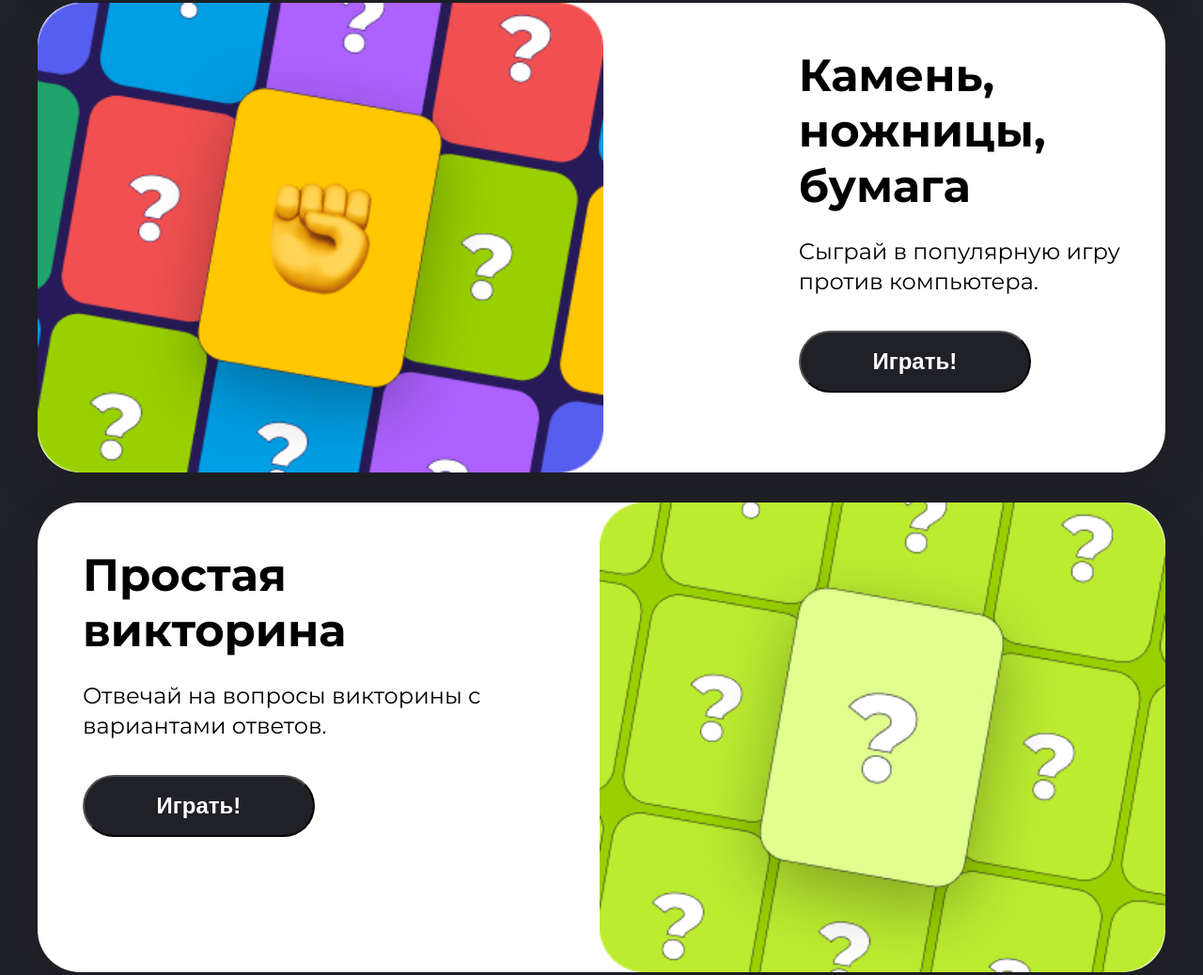
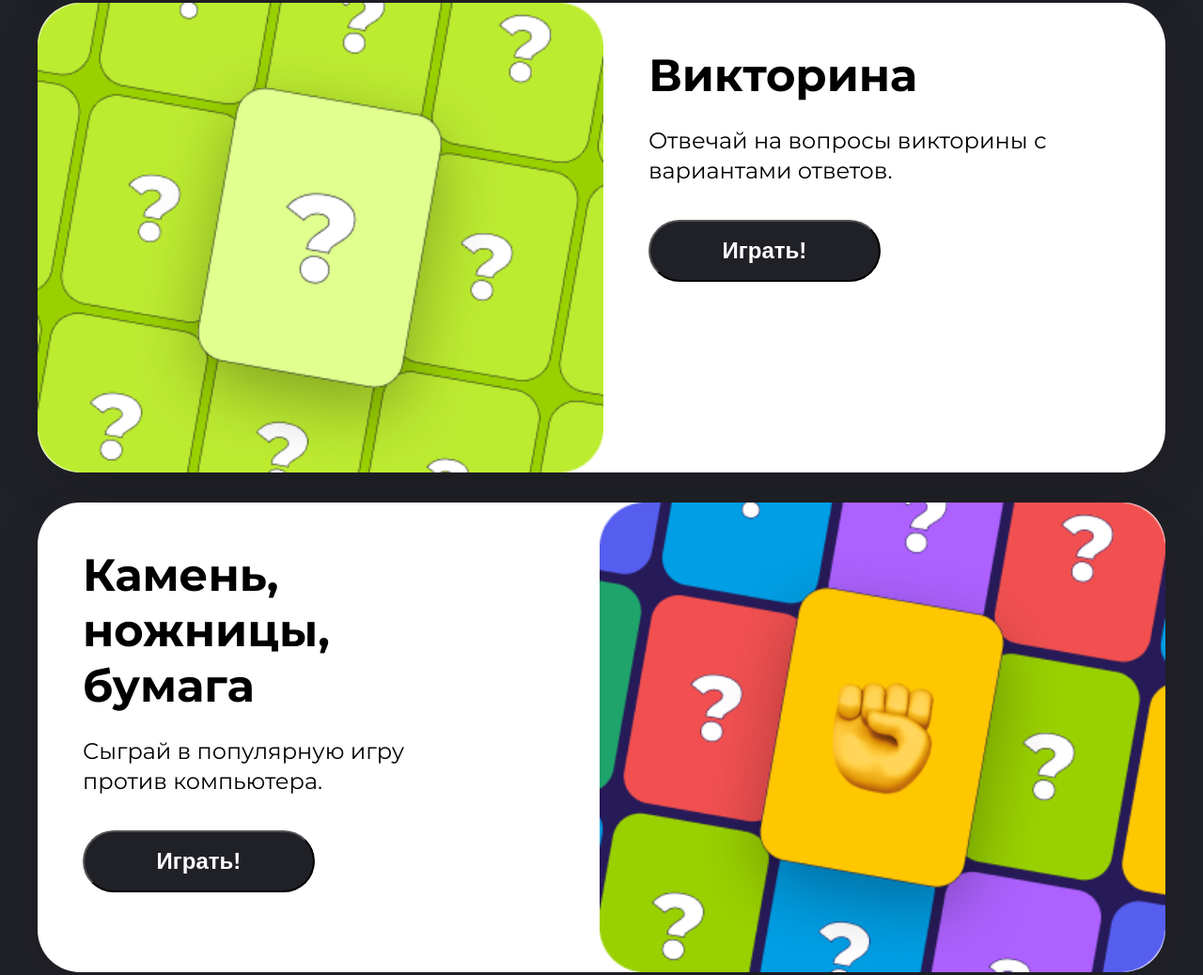
Before and after one commit to Vitaly-Dudkin/2-nd-course-hw, a plain HTML site: page index.html in a window 1280 px wide. Shown: the part 4024-5062 px from the top of the page at 94% size. Drawn offline with Linux system fonts and the light colour scheme.

Commit message:
added games 3 and 4

```diff
--- a/index.html
+++ b/index.html
@@ -113,10 +113,20 @@
                 <div class="mini-games__content">
                     <h3 class="mini-games__title">Переверни текст</h3>
                     <p class="mini-games__desc">Попробуй ввести текст, который будет перевернут.</p>
-                    <button class="mini-games__button button">Играть!</button>
+                    <button class="mini-games__button button" onclick="reverseText()">Играть!</button>
                 </div>
                 <div class="mini-games__image" id="game-3">
                     <img class="mini-games__img" src="img/game_3.png" alt="Угадай число">
+                </div>
+            </article>
+            <article class="mini-games__card">
+                <div class="mini-games__content">
+                    <h3 class="mini-games__title">Викторина</h3>
+                    <p class="mini-games__desc">Отвечай на вопросы викторины с вариантами ответов.</p>
+                    <button class="mini-games__button button" onclick="startQuiz()">Играть!</button>
+                </div>
+                <div class="mini-games__image" id="game-4">
+                    <img class="mini-games__img" src="img/game_5.png" alt="Угадай число">
                 </div>
             </article>
             <article class="mini-games__card">
@@ -125,18 +135,8 @@
                     <p class="mini-games__desc">Сыграй в популярную игру<br> против компьютера.</p>
                     <button class="mini-games__button button">Играть!</button>
                 </div>
-                <div class="mini-games__image" id="game-4">
+                <div class="mini-games__image" id="game-5">
                     <img class="mini-games__img" src="img/game_4.png" alt="Угадай число">
-                </div>
-            </article>
-            <article class="mini-games__card">
-                <div class="mini-games__content">
-                    <h3 class="mini-games__title">Простая викторина</h3>
-                    <p class="mini-games__desc">Отвечай на вопросы викторины с вариантами ответов.</p>
-                    <button class="mini-games__button button">Играть!</button>
-                </div>
-                <div class="mini-games__image" id="game-5">
-                    <img class="mini-games__img" src="img/game_5.png" alt="Угадай число">
                 </div>
             </article>
             <article class="mini-games__card">
--- a/main.js
+++ b/main.js
@@ -34,9 +34,10 @@ function compareNumbers() {
 
 
 // hw-2.6 Массивы
+// game - 2
 function generateTask() {
     let amount = 4; // Количество задач
-    const operations = [ '/'];
+    const operations = ['+', '-', '*', '/'];
 
     // Подтверждение от пользователя
     let userAgree = confirm(`Тебе необходимо решить ${amount} примера на вычитание, сложение, умножение или деление!`);
@@ -57,7 +58,6 @@ function generateTask() {
                 num1 = largerNum; // Делимое
                 num2 = smallerNum; // Делитель
             }
-
 
             let userAnswer = prompt(`Сколько будет ${num1} ${operation} ${num2}? - (введите 'exit' для выхода))`); // Запрос ответа у пользователя
 
@@ -85,10 +85,6 @@ function generateTask() {
                     correctAnswer = (num2 !== 0) ? Number((num1 / num2).toFixed(1))  : 'undefined'; // Проверка деления на ноль
                     break;
             }
-            console.log(typeof(userAnswer))
-            console.log(typeof(correctAnswer))
-            console.log(userAnswer)
-            console.log(correctAnswer)
 
             // Проверка правильности ответа
             if (userAnswer === correctAnswer) {
@@ -101,3 +97,72 @@ function generateTask() {
         alert(`Вы ответили правильно на ${correctAnswers} из ${amount} задач.`);
     }
 }
+
+
+// hw-2.7 Встроенные объекты
+// game - 3
+function reverseText() {
+    let userText = prompt('Введите слово, которое хотите перевернуть');
+
+    // Проверяем, что введенный текст не является числом
+    if (isNaN(userText)) {
+        // Переворачиваем текст
+        let reversedText = userText.split('').reverse().join('');
+        alert(reversedText);
+    } else {
+        alert('Пожалуйста, введите текст, а не число.');
+    }
+}
+
+// game - 4
+function startQuiz() {
+    const quiz = [
+        {
+            question: "Какой цвет небо?",
+            options: ["1. Красный", "2. Синий", "3. Зеленый"],
+            correctAnswer: 2 // номер правильного ответа
+        },
+        {
+            question: "Сколько дней в неделе?",
+            options: ["1. Шесть", "2. Семь", "3. Восемь"],
+            correctAnswer: 2
+        },
+        {
+            question: "Сколько у человека пальцев на одной руке?",
+            options: ["1. Четыре", "2. Пять", "3. Шесть"],
+            correctAnswer: 2
+        }
+    ];
+
+    let score = 0; // Счетчик правильных ответов
+
+    for (let i = 0; i < quiz.length; i++) {
+        const questionObj = quiz[i];
+
+        // Формируем вопрос и варианты ответов
+        let questionText = questionObj.question + "\n";
+        for (let j = 0; j < questionObj.options.length; j++) {
+            questionText += questionObj.options[j] + "\n";
+        }
+
+        // Запрашиваем ответ у пользователя
+        let userAnswer = prompt(questionText);
+
+        // Проверяем, введен ли ответ
+        if (userAnswer !== null) {
+            // Преобразуем введенный ответ в число
+            let answerNumber = parseInt(userAnswer);
+            console.log(questionObj.correctAnswer)
+
+            // Проверяем правильность ответа
+            if (answerNumber === questionObj.correctAnswer) {
+                score++; // Увеличиваем счетчик, если ответ верный
+            } else {
+                alert(`Не верно. Правильный ответ: ${questionObj.options[questionObj.correctAnswer - 1]}`);
+            }
+        }
+    }
+
+    // Выводим результат
+    alert(`Вы ответили правильно на ${score} из ${quiz.length} вопросов.`);
+}
```
